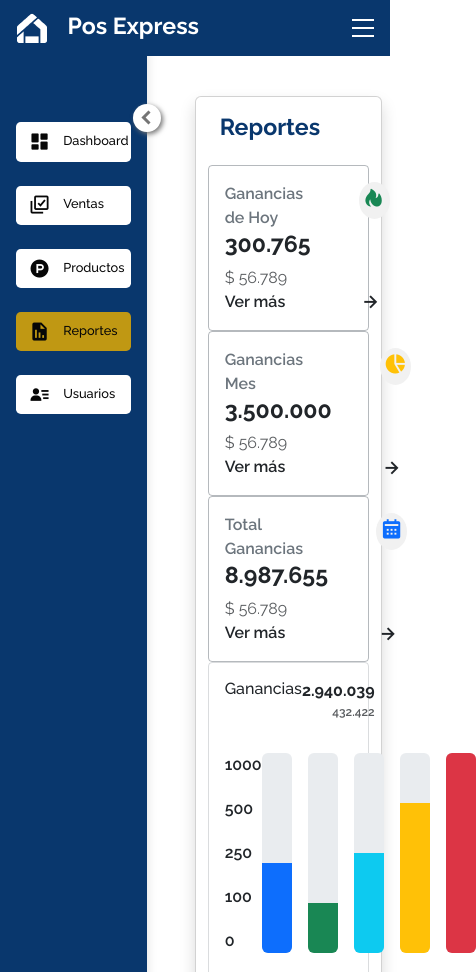
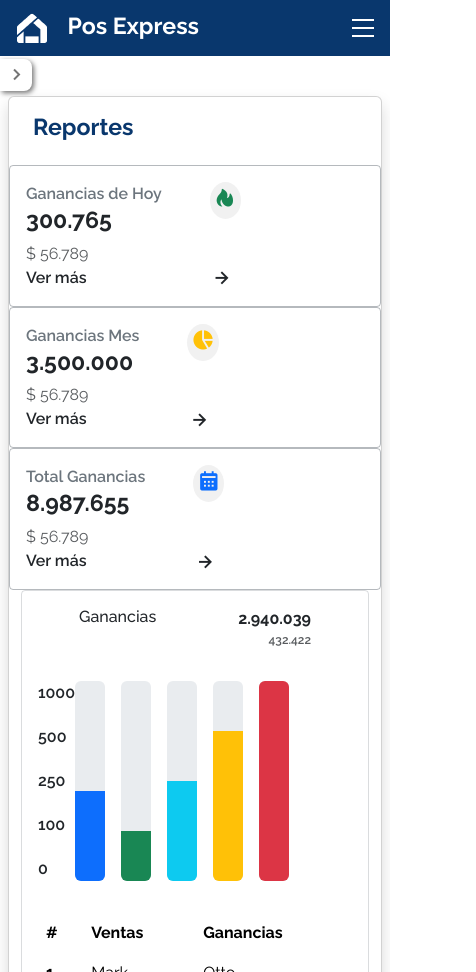
Before and after one commit to Mpadilla16/Pos_Express, a website: page frontend/views/reportes.html in a window 390 px wide. Shown: the top 972 px of the page, 476 px wide, since content can reach past the window. Drawn offline with nearby package versions, Linux system fonts and the light colour scheme.

Commit message:
boton de sidebar

```diff
--- a/frontend/assets/css/Usuarios.css
+++ b/frontend/assets/css/Usuarios.css
@@ -80,6 +80,41 @@ nav {
 }
 
 /*----------------------------------------------*/
+
+/*Usuarios*/
+table {
+    width: 100%;
+    border-collapse: collapse;
+    margin-top: 30px;
+}
+
+table,
+th,
+td {
+    border: 1px solid #ddd;
+}
+
+th,
+td {
+    padding: 10px;
+    text-align: center;
+}
+
+input,
+select,
+button {
+    padding: 8px;
+    margin: 5px 0;
+}
+
+form {
+    margin-bottom: 20px;
+}
+
+spam {
+    margin: 6px;
+}
+
 
 /**sidebar*/
 .sidebar {
@@ -235,35 +270,57 @@ nav {
 /*-------------------------*/
 
 
-table {
-    width: 100%;
-    border-collapse: collapse;
-    margin-top: 30px;
+
+/*boton del menu responsivo*/
+.sidebar-btn {
+  display: none;
+}
+/*--------------------------------*/
+
+
+
+
+/*Para hacer responsiva el menu lateral*/
+@media (max-width:700px) or (max-height:683) {
+
+
+  .sidebar {
+    display: none;
   }
 
-table,
-th,
-td {
-    border: 1px solid #ddd;
+  .sidebar-btn-menu {
+    align-items: center;
+    justify-content: center;
+    width: 1.75rem;
+    height: 1.75rem;
+    border-radius: 0 25% 25% 0;
+    background-color: white;
+    color: #757575;
+    box-shadow: 2px 2px 5px rgb(117, 117, 117);
+    padding: 1rem;
+    cursor: pointer;
+    transition: rigth 0.3s ease;
+    position: absolute;
+    margin-top: 11px;
+  }
+  .sidebar-btn-menu i{
+    font-size: 1.5rem;
   }
 
-th,
-td {
-    padding: 10px;
-    text-align: center;
+  .sidebar-btn i:last-child {
+    display: none;
+    width: 4.94rem;
+
+
   }
 
-input,
-select,
-button {
-    padding: 8px;
-    margin: 5px 0;
+  body.sidebar-hidden .sidebar {
+    display: flex;
+    width: 17rem;
+    position: fixed;
+    z-index: 100;
   }
-
-form {
-    margin-bottom: 20px;
+  body.sidebar-hidden .sidebar-btn i:first-child {
+    display: none;
   }
-
-spam {
-    margin: 6px;
 }
--- a/frontend/assets/css/reportes.css
+++ b/frontend/assets/css/reportes.css
@@ -71,6 +71,22 @@ main {
   transform: scale(1.01);
   color: rgb(0, 0, 0);
   font-weight: 500;
+}
+
+/*Grafico*/
+.progress-vertical {
+  width: 30px;
+  height: 100%;
+  display: flex;
+  flex-direction: column-reverse;
+}
+
+.progress-vertical .progress-bar {
+  width: 100%;
+  transition: height 0.6s ease;
+}
+article div p:last-child{
+  font-size: 12px;
 }
 
 /**sidebar*/
@@ -184,7 +200,8 @@ main {
 
 .menu-item:hover .menu-link,
 .sub-menu .sub-menu-link:hover,
-.menu-btn:hover {
+.menu-btn:hover,
+.sidebar-btn-menu {
   color: rgb(0, 0, 0);
   background-color: var(--amarillo-dorado);
 }
@@ -219,18 +236,51 @@ main {
   display: block;
 }
 
-/*Grafico*/
-.progress-vertical {
-  width: 30px;
-  height: 100%;
-  display: flex;
-  flex-direction: column-reverse;
+
+/*boton del menu responsivo*/
+.sidebar-btn {
+  display: none;
 }
+/*--------------------------------*/
 
-.progress-vertical .progress-bar {
-  width: 100%;
-  transition: height 0.6s ease;
+
+/*Para hacer responsiva el menu lateral*/
+@media (max-width:700px) or (max-height:683) {
+  .sidebar {
+    display: none;
+  }
+
+  .sidebar-btn-menu {
+    align-items: center;
+    justify-content: center;
+    width: 1.75rem;
+    height: 1.75rem;
+    border-radius: 0 25% 25% 0;
+    background-color: white;
+    color: #757575;
+    box-shadow: 2px 2px 5px rgb(117, 117, 117);
+    padding: 1rem;
+    cursor: pointer;
+    transition: rigth 0.3s ease;
+    position: absolute;
+    margin-top: 11px;
+  }
+  .sidebar-btn-menu i{
+    font-size: 1.5rem;
+  }
+
+  .sidebar-btn i:last-child {
+    display: none;
+    width: 4.94rem;
+  }
+
+  body.sidebar-hidden .sidebar {
+    display: flex;
+    width: 17rem;
+    position: fixed;
+    z-index: 100;
+  }
+  body.sidebar-hidden .sidebar-btn i:first-child {
+    display: none;
+  }
 }
-article div p:last-child{
-  font-size: 12px;
-}
--- a/frontend/assets/css/ventas.css
+++ b/frontend/assets/css/ventas.css
@@ -180,7 +180,8 @@ main {
 
 .menu-item:hover .menu-link,
 .sub-menu .sub-menu-link:hover,
-.menu-btn:hover {
+.menu-btn:hover,
+.sidebar-btn-menu:hover {
   color: rgb(0, 0, 0);
   background-color: var(--amarillo-dorado);
 }
@@ -215,3 +216,53 @@ main {
 }
 
 /*seccion de reportes*/
+/*------------------*/
+
+/*boton del menu responsivo*/
+.sidebar-btn {
+  display: none;
+}
+
+
+/*Para hacer responsiva el menu lateral*/
+@media (max-width:700px) or (max-height:683) {
+
+
+  .sidebar {
+    display: none;
+  }
+
+  .sidebar-btn-menu {
+    align-items: center;
+    justify-content: center;
+    width: 1.75rem;
+    height: 1.75rem;
+    border-radius: 0 25% 25% 0;
+    background-color: white;
+    color: #757575;
+    box-shadow: 2px 2px 5px rgb(117, 117, 117);
+    padding: 1rem;
+    cursor: pointer;
+    transition: rigth 0.3s ease;
+    position: absolute;
+    margin-top: 11px;
+  }
+  .sidebar-btn-menu i{
+    font-size: 1.5rem;
+  }
+  .sidebar-btn i:last-child {
+    display: none;
+    width: 4.94rem;
+  }
+
+  body.sidebar-hidden .sidebar {
+    display: flex;
+    width: 17rem;
+    position: fixed;
+    z-index: 100;
+
+  }
+  body.sidebar-hidden .sidebar-btn i:first-child {
+    display: none;
+  }
+}
--- a/frontend/views/reportes.html
+++ b/frontend/views/reportes.html
@@ -16,6 +16,7 @@
 </head>
 
 <body>
+  <!----Barra de navegacion-sidebar----->
   <nav class="navbar navbar-expand-lg azul-oscuro fixed-top">
     <div class="container-fluid mx-lg-3">
       <div>
@@ -55,9 +56,14 @@
       </div>
     </div>
   </nav>
+  <!------------------------------------>
 
   <main class="mt-5">
-    <!-------------------------Menu lateral------------------------------>
+    <!---------------------Menu lateral--Sidebar------------------->
+    <!--Boton del sidebar solo aparece en pantallas md y sm-->
+  <div class="sidebar-btn-menu d-flex d-md-none" id="sidebar-btn">
+    <i class='bx bx-chevron-right'></i>
+  </div>
     <section class="sidebar" id="sidebar">
       <div class="header">
         <div class="menu-btn" id="menu-btn">
@@ -109,8 +115,8 @@
       </div>
 
       <!-----Ganancias------>
-      <div class="container ">
-        <div class=" d-flex flex-column flex-lg-row justify-content-around mt-3">
+      <div class="">
+        <div class=" d-flex  flex-column flex-lg-row justify-content-around mt-3">
 
           <div class="d-flex p-3 border border-1 border-secondary border-opacity-50 rounded-1">
             <article class="me-5">
```
Also changed, not shown: frontend/assets/css/productos.css (+4 -12 lines), frontend/views/productos.html (+1 -0 lines), frontend/views/usuarios.html (+31 -90 lines), frontend/views/ventas.html (+7 -1 lines). Lines whose indentation alone changed are shown as unchanged.
